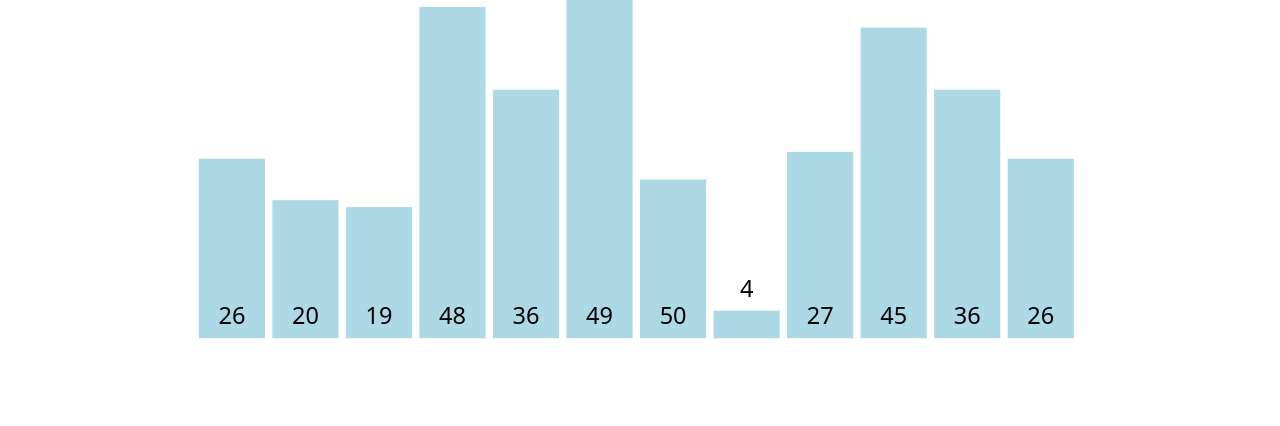
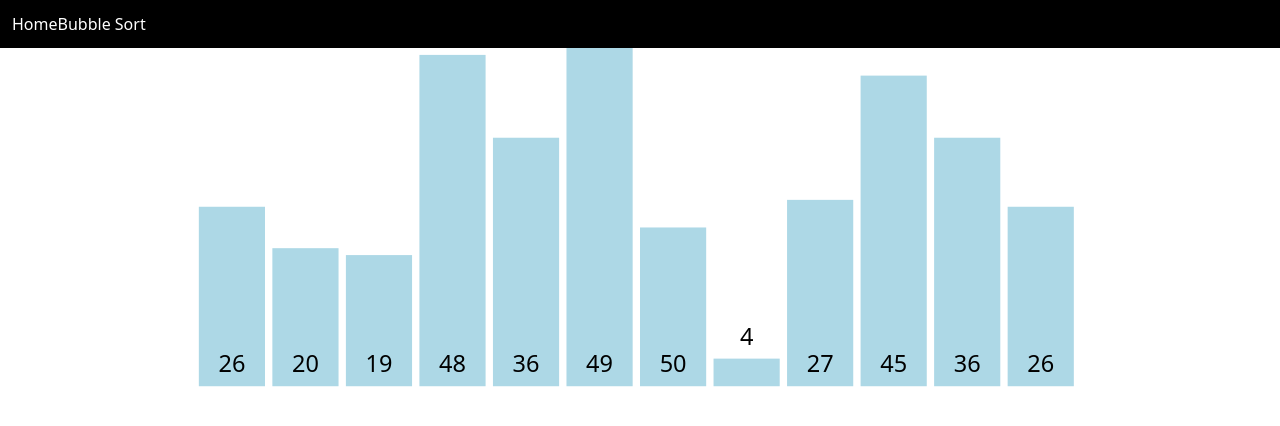
Before and after one commit to jomefavourite/algo-visual, a Next.js app: page /sorting/bubble in a window 1280 px wide. Shown: the top 426 px of the page. Built offline with nearby package versions, Linux system fonts and the light colour scheme.

Commit message:
new changes

```diff
--- /dev/null
+++ b/components/layout.js
@@ -0,0 +1,10 @@
+import Navigation from "./navigation";
+
+export default function Layout({ children, options }) {
+  return (
+    <>
+      <Navigation options={options} />
+      <main>{children}</main>
+    </>
+  );
+}
--- /dev/null
+++ b/components/navigation.js
@@ -0,0 +1,14 @@
+import Link from "next/link";
+import React from "react";
+
+export default function Navigation({ options }) {
+  return (
+    <nav className='bg-black p-3'>
+      {options.map((option, id) => (
+        <Link key={id} href={`${option.href}`}>
+          <a className='text-white'>{option.value}</a>
+        </Link>
+      ))}
+    </nav>
+  );
+}
--- a/next.config.js
+++ /dev/null
@@ -1,6 +0,0 @@
-/** @type {import('next').NextConfig} */
-const nextConfig = {
-  reactStrictMode: true,
-}
-
-module.exports = nextConfig
--- a/package.json
+++ b/package.json
@@ -21,7 +21,6 @@
     "eslint": "8.11.0",
     "eslint-config-next": "12.1.0",
     "postcss": "^8.4.12",
-    "tailwindcss": "^3.0.23",
-    "typescript": "4.6.2"
+    "tailwindcss": "^3.0.23"
   }
 }
--- /dev/null
+++ b/pages/_app.js
@@ -0,0 +1,8 @@
+import "../styles/globals.css";
+
+export default function MyApp({ Component, pageProps }) {
+  // Use the layout defined at the page level, if available
+  const getLayout = Component.getLayout ?? ((page) => page);
+
+  return getLayout(<Component {...pageProps} />);
+}
--- a/pages/_app.tsx
+++ /dev/null
@@ -1,8 +0,0 @@
-import '../styles/globals.css'
-import type { AppProps } from 'next/app'
-
-function MyApp({ Component, pageProps }: AppProps) {
-  return <Component {...pageProps} />
-}
-
-export default MyApp
--- a/pages/sorting/bubble.tsx
+++ b/pages/sorting/bubble.js
@@ -1,7 +1,8 @@
 import Head from "next/head";
 import { useState } from "react";
+import Layout from "../../components/layout";
 
-function bubble() {
+export default function Bubble() {
   const [data, setData] = useState([
     {
       transform: "translate(0,107.95918273925781)",
@@ -156,4 +157,17 @@ function bubble() {
   );
 }
 
-export default bubble;
+Bubble.getLayout = function getLayout(page) {
+  const options = [
+    {
+      value: "Home",
+      href: "/",
+    },
+    {
+      value: "Bubble Sort",
+      href: "/sorting/bubble",
+    },
+  ];
+
+  return <Layout options={options}>{page}</Layout>;
+};
```
Also changed, not shown: pages/index.js (renamed from pages/index.tsx, +2 -5 lines), tsconfig.json (deleted, +0 -20 lines), pages/api/hello.js (renamed from pages/api/hello.ts), pages/sorting/test.js (renamed from pages/sorting/test.tsx), 1 other file (tests, documents, lock files or other folders).
